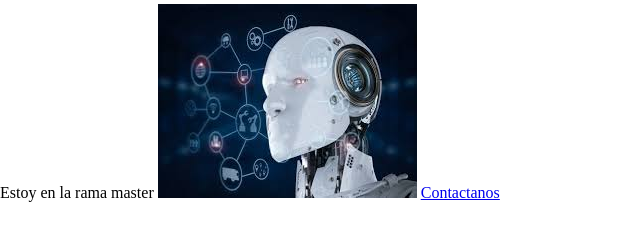
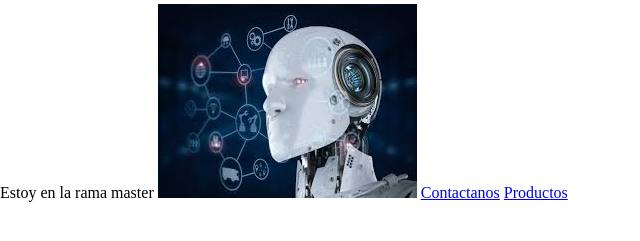
Before and after one commit to Alexsioh/GIT, a plain HTML site: page index.html in a window 1280 px wide. Shown: the part 51-292 px from the top of the page, without its empty margins (0-640 px from the left). Drawn offline with Linux system fonts and the light colour scheme.

Commit message:
Se agrega link de productos al index

```diff
--- a/index.html
+++ b/index.html
@@ -12,5 +12,6 @@
     <span>Estoy en la rama master</span>
     <img src="images/tecImg2.png" alt="Imagen 2">
     <a href="contact.html">Contactanos</a>
+    <a href="products.html">Productos</a>
 </body>
 </html>
```
